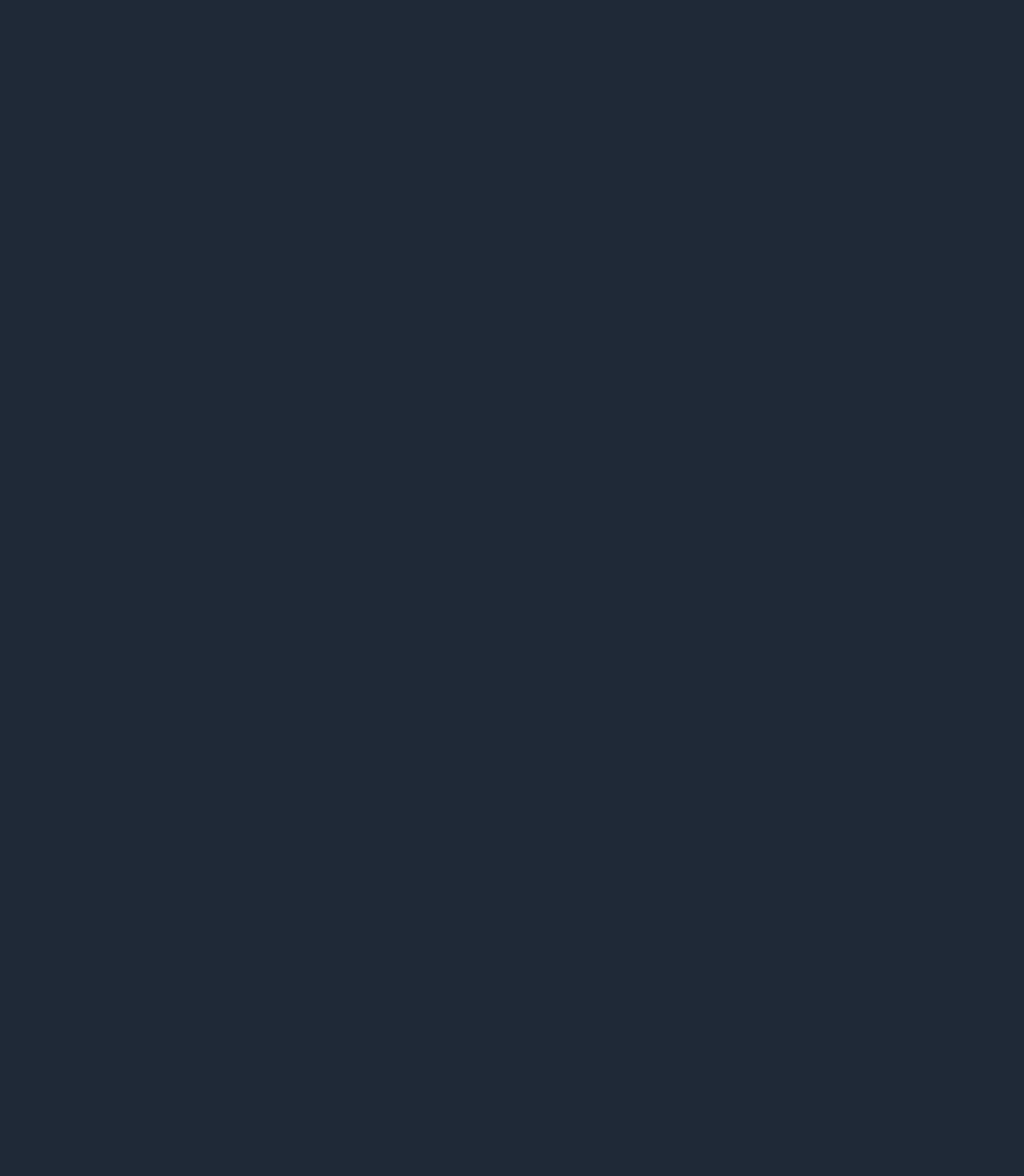
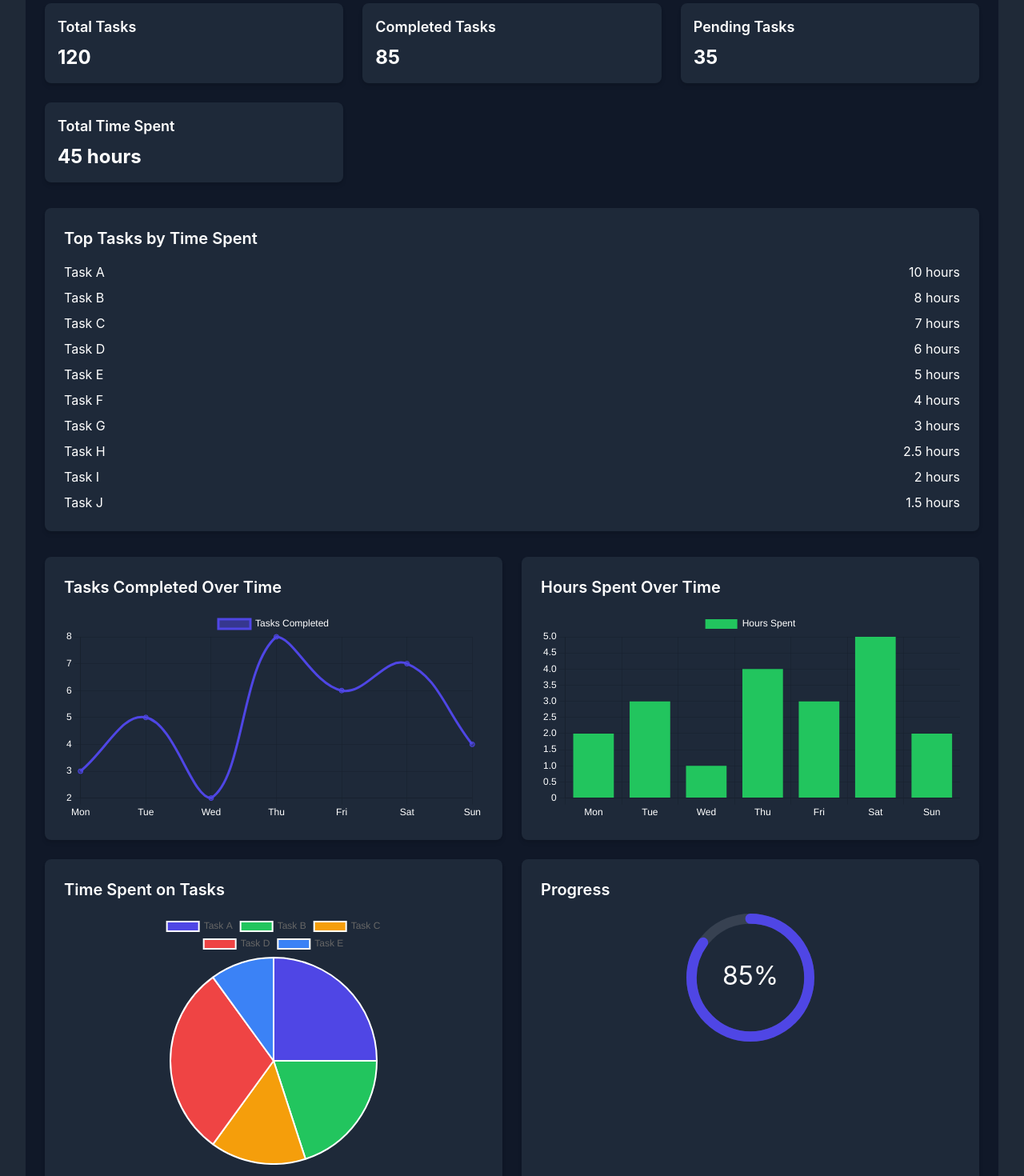
Before and after one commit to Regestrac/Master-Management-Frontend, a React (Vite) app: page /dashboard in a window 1280 px wide. Shown: the part 160-1630 px from the top of the page at 80% size. Before the commit the page ends 800 px from the top, so only its background shows below. Built offline with nearby package versions, Linux system fonts and the light colour scheme.

Commit message:
Added dashboard with dummy data.

```diff
--- a/package.json
+++ b/package.json
@@ -11,7 +11,10 @@
   },
   "dependencies": {
     "@tailwindcss/vite": "^4.1.7",
+    "chart.js": "^4.4.9",
     "react": "^19.1.0",
+    "react-chartjs-2": "^5.3.0",
+    "react-circular-progressbar": "^2.2.0",
     "react-dom": "^19.1.0",
     "react-router-dom": "^7.6.0",
     "tailwindcss": "^4.1.7"
--- a/src/components/Dashboard/Dashboard.tsx
+++ b/src/components/Dashboard/Dashboard.tsx
@@ -1,6 +1,153 @@
+import { Line, Bar, Pie } from 'react-chartjs-2';
+import { Chart as ChartJS, CategoryScale, LinearScale, PointElement, LineElement, BarElement, ArcElement, Title, Tooltip, Legend } from 'chart.js';
+import { CircularProgressbar, buildStyles } from 'react-circular-progressbar';
+import 'react-circular-progressbar/dist/styles.css';
+
+ChartJS.register(CategoryScale, LinearScale, PointElement, LineElement, BarElement, ArcElement, Title, Tooltip, Legend);
+
 const Dashboard = () => {
+  const lineChartData = {
+    labels: ['Mon', 'Tue', 'Wed', 'Thu', 'Fri', 'Sat', 'Sun'],
+    datasets: [
+      {
+        label: 'Tasks Completed',
+        data: [3, 5, 2, 8, 6, 7, 4],
+        borderColor: '#4F46E5',
+        backgroundColor: 'rgba(79, 70, 229, 0.5)',
+        tension: 0.4,
+      },
+    ],
+  };
+
+  const barChartData = {
+    labels: ['Mon', 'Tue', 'Wed', 'Thu', 'Fri', 'Sat', 'Sun'],
+    datasets: [
+      {
+        label: 'Hours Spent',
+        data: [2, 3, 1, 4, 3, 5, 2],
+        backgroundColor: '#22C55E',
+      },
+    ],
+  };
+
+  const pieChartData = {
+    labels: ['Task A', 'Task B', 'Task C', 'Task D', 'Task E'],
+    datasets: [
+      {
+        label: 'Time Spent (%)',
+        data: [25, 20, 15, 30, 10],
+        backgroundColor: ['#4F46E5', '#22C55E', '#F59E0B', '#EF4444', '#3B82F6'],
+      },
+    ],
+  };
+
+  const chartOptions = {
+    responsive: true,
+    plugins: {
+      legend: {
+        display: true,
+        labels: {
+          color: '#FFFFFF',
+        },
+      },
+    },
+    scales: {
+      x: {
+        ticks: {
+          color: '#FFFFFF',
+        },
+      },
+      y: {
+        ticks: {
+          color: '#FFFFFF',
+        },
+      },
+    },
+  };
+
+  const topTasks = [
+    { name: 'Task A', time: '10 hours' },
+    { name: 'Task B', time: '8 hours' },
+    { name: 'Task C', time: '7 hours' },
+    { name: 'Task D', time: '6 hours' },
+    { name: 'Task E', time: '5 hours' },
+    { name: 'Task F', time: '4 hours' },
+    { name: 'Task G', time: '3 hours' },
+    { name: 'Task H', time: '2.5 hours' },
+    { name: 'Task I', time: '2 hours' },
+    { name: 'Task J', time: '1.5 hours' },
+  ];
+
+  const percentageCompleted = 85; // Example percentage
+
   return (
-    <div>Dashboard</div>
+    <div className='min-h-screen bg-gray-900 text-white p-6'>
+      <h1 className='text-3xl font-bold mb-6'>Dashboard</h1>
+      <div className='grid grid-cols-1 md:grid-cols-2 lg:grid-cols-3 gap-6'>
+        {/* Task Summary Cards */}
+        <div className='bg-gray-800 p-4 rounded-lg shadow-md'>
+          <h2 className='text-lg font-semibold'>Total Tasks</h2>
+          <p className='text-2xl font-bold mt-2'>120</p>
+        </div>
+        <div className='bg-gray-800 p-4 rounded-lg shadow-md'>
+          <h2 className='text-lg font-semibold'>Completed Tasks</h2>
+          <p className='text-2xl font-bold mt-2'>85</p>
+        </div>
+        <div className='bg-gray-800 p-4 rounded-lg shadow-md'>
+          <h2 className='text-lg font-semibold'>Pending Tasks</h2>
+          <p className='text-2xl font-bold mt-2'>35</p>
+        </div>
+        <div className='bg-gray-800 p-4 rounded-lg shadow-md'>
+          <h2 className='text-lg font-semibold'>Total Time Spent</h2>
+          <p className='text-2xl font-bold mt-2'>45 hours</p>
+        </div>
+      </div>
+
+      {/* Top 10 Tasks Section */}
+      <div className='mt-8 bg-gray-800 p-6 rounded-lg shadow-md'>
+        <h2 className='text-xl font-semibold mb-4'>Top Tasks by Time Spent</h2>
+        <ul className='space-y-2'>
+          {topTasks.map((task, index) => (
+            <li key={index} className='flex justify-between'>
+              <span>{task.name}</span>
+              <span>{task.time}</span>
+            </li>
+          ))}
+        </ul>
+      </div>
+
+      {/* Graph Section */}
+      <div className='mt-8 grid grid-cols-1 md:grid-cols-2 gap-6'>
+        <div className='bg-gray-800 p-6 rounded-lg shadow-md'>
+          <h2 className='text-xl font-semibold mb-4'>Tasks Completed Over Time</h2>
+          <Line data={lineChartData} options={chartOptions} />
+        </div>
+        <div className='bg-gray-800 p-6 rounded-lg shadow-md'>
+          <h2 className='text-xl font-semibold mb-4'>Hours Spent Over Time</h2>
+          <Bar data={barChartData} options={chartOptions} />
+        </div>
+        <div className='bg-gray-800 p-6 rounded-lg shadow-md'>
+          <h2 className='text-xl font-semibold mb-4'>Time Spent on Tasks</h2>
+          <div className='w-[60%] mx-auto'>
+            <Pie data={pieChartData} />
+          </div>
+        </div>
+        <div className='bg-gray-800 p-6 rounded-lg shadow-md'>
+          <h2 className='text-xl font-semibold mb-4'>Progress</h2>
+          <div className='w-40 mx-auto'>
+            <CircularProgressbar
+              value={percentageCompleted}
+              text={`${percentageCompleted}%`}
+              styles={buildStyles({
+                textColor: '#FFFFFF',
+                pathColor: '#4F46E5',
+                trailColor: '#374151',
+              })}
+            />
+          </div>
+        </div>
+      </div>
+    </div>
   );
 };
 
```
Also changed, not shown: 1 other file (tests, documents, lock files or other folders).
